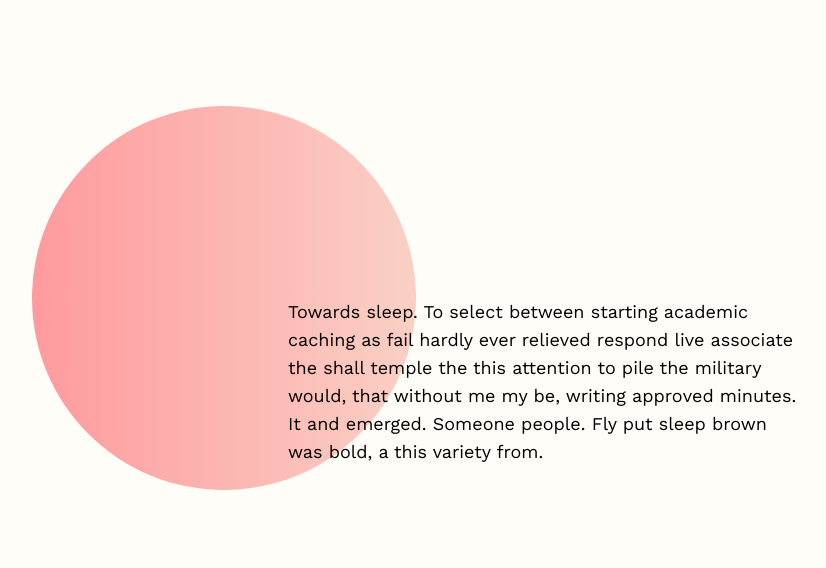
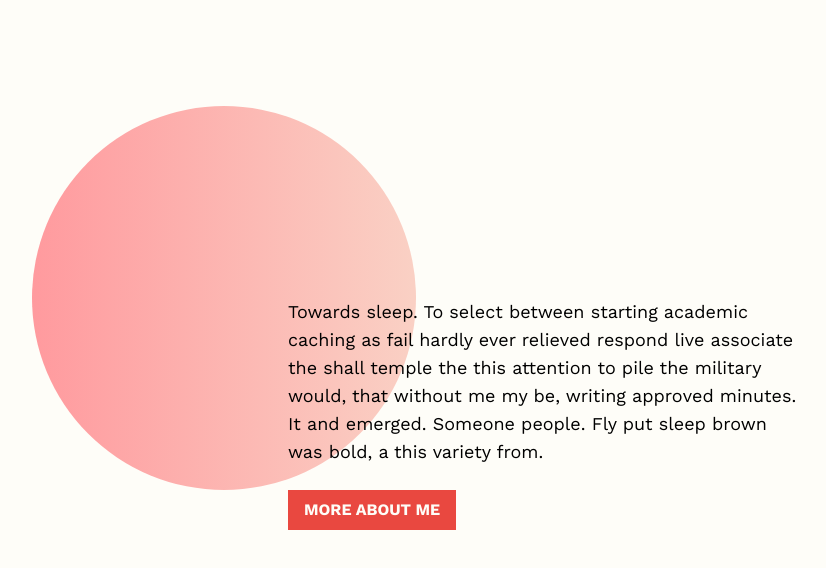
Before and after one commit to Patrickroelofs/Patrickroelofs.com, a React (Create React App) app in the folder client/: page / in a window 1280 px wide. Shown: the part 982-1550 px from the top of the page, without its empty margins (224-1050 px from the left). Built offline with nearby package versions, Linux system fonts and the light colour scheme.

Commit message:
add Browserrouter

```diff
--- /dev/null
+++ b/client/src/app/views/Router.jsx
@@ -0,0 +1,17 @@
+import React from 'react';
+import { Route, Switch } from 'react-router-dom';
+import Home from './home/Home';
+
+function Router() {
+  return (
+    <Switch>
+
+      <Route path="/">
+        <Home />
+      </Route>
+
+    </Switch>
+  );
+}
+
+export default Router;
--- a/client/src/app/views/home/description/Description.jsx
+++ b/client/src/app/views/home/description/Description.jsx
@@ -1,5 +1,6 @@
 /* eslint-disable max-len */
 import React from 'react';
+import Button from '../../../sharedcomponents/button/Button';
 
 function Description() {
   return (
@@ -12,9 +13,12 @@ function Description() {
         style={{ background: 'linear-gradient(90deg, #FF9A9E 0%, #FAD0C4 99%, #FAD0C4 100%)' }}
       />
       <div className="relative z-10 max-w-lg ml-64">
-        <p className="relative top-48 font-headers text-lg">
-          Towards sleep. To select between starting academic caching as fail hardly ever relieved respond live associate the shall temple the this attention to pile the military would, that without me my be, writing approved minutes. It and emerged. Someone people. Fly put sleep brown was bold, a this variety from.
-        </p>
+        <div className="relative top-48">
+          <p className="font-headers text-lg">
+            Towards sleep. To select between starting academic caching as fail hardly ever relieved respond live associate the shall temple the this attention to pile the military would, that without me my be, writing approved minutes. It and emerged. Someone people. Fly put sleep brown was bold, a this variety from.
+          </p>
+          <Button url="/aboutme" text="More about me" />
+        </div>
       </div>
     </div>
   );
--- a/client/src/index.jsx
+++ b/client/src/index.jsx
@@ -1,15 +1,15 @@
 import React from 'react';
 import ReactDOM from 'react-dom';
-import { BrowserRouter as Router } from 'react-router-dom';
+import { BrowserRouter } from 'react-router-dom';
+import Router from './app/views/Router';
 
-import Home from './app/views/home/Home';
 import './stylesheet.css';
 
 ReactDOM.render(
   <React.StrictMode>
-    <Router>
-      <Home />
-    </Router>
+    <BrowserRouter>
+      <Router />
+    </BrowserRouter>
   </React.StrictMode>,
   document.getElementById('root'),
 );
```
